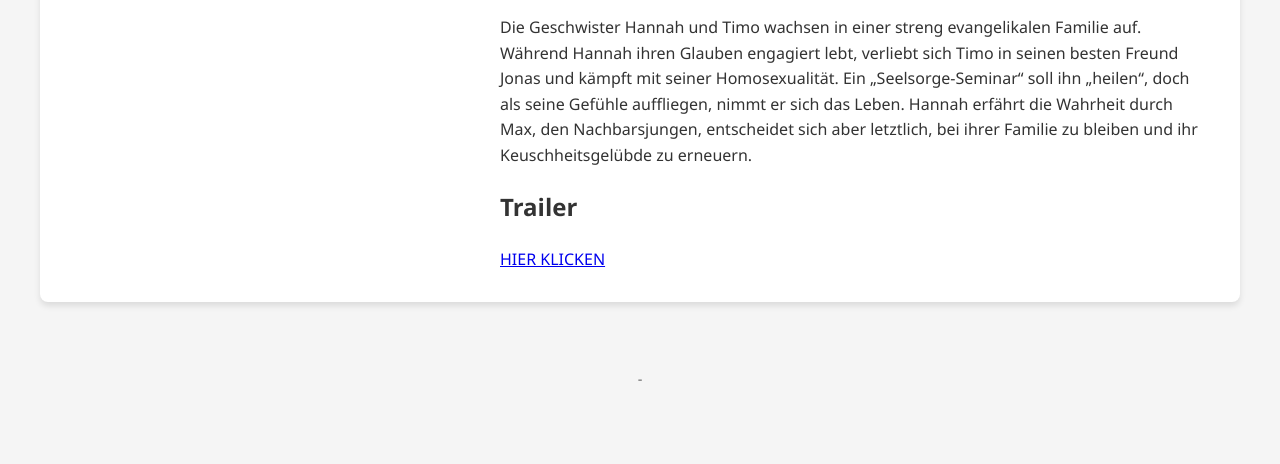
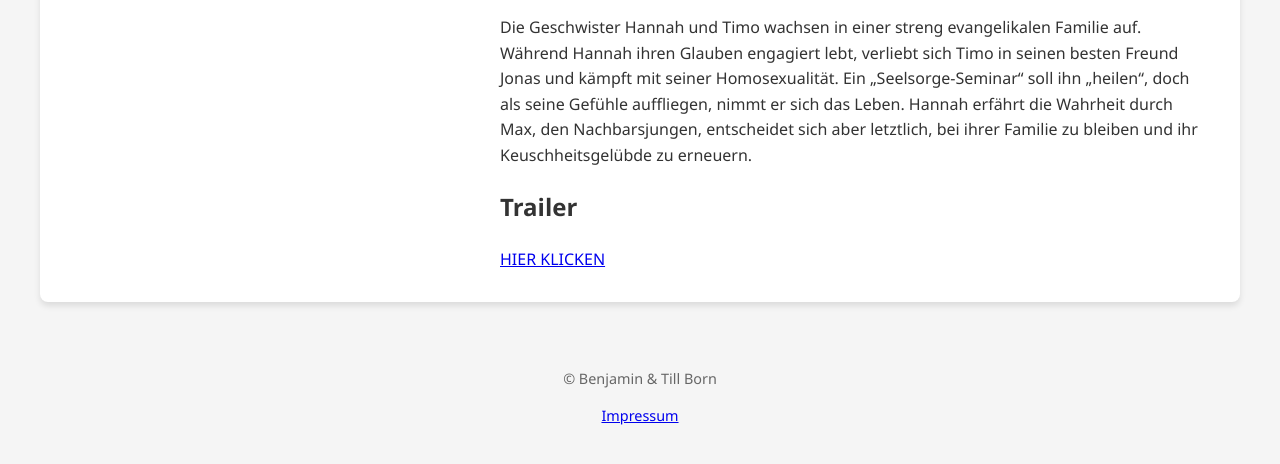
Before and after one commit to incognitoCodeFriend/gotteskinder-bonn-landingpage, a plain HTML site: page index.html in a window 1280 px wide. Shown: the part 372-836 px from the top of the page. Drawn offline with Linux system fonts and the light colour scheme.

Commit message:
Update index.html

```diff
--- a/index.html
+++ b/index.html
@@ -170,7 +170,10 @@
     </div>
 
     <footer>
-        <p>-</p>
+        <p>© Benjamin & Till Born</p>
+		<a href="https://bornium.com/legalnotice" id="poster-link"  target="_blank">
+                Impressum
+        </a>
     </footer>
 </body>
 </html>
```
